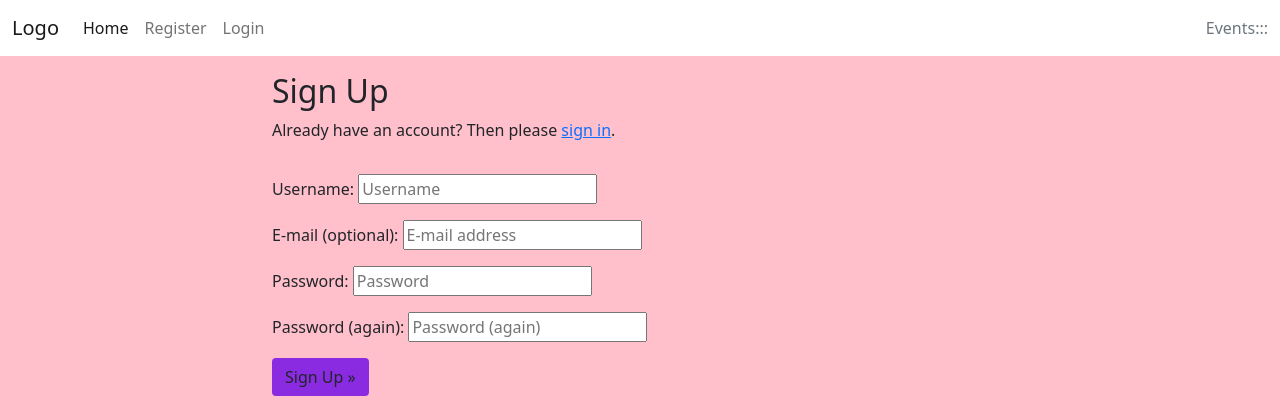
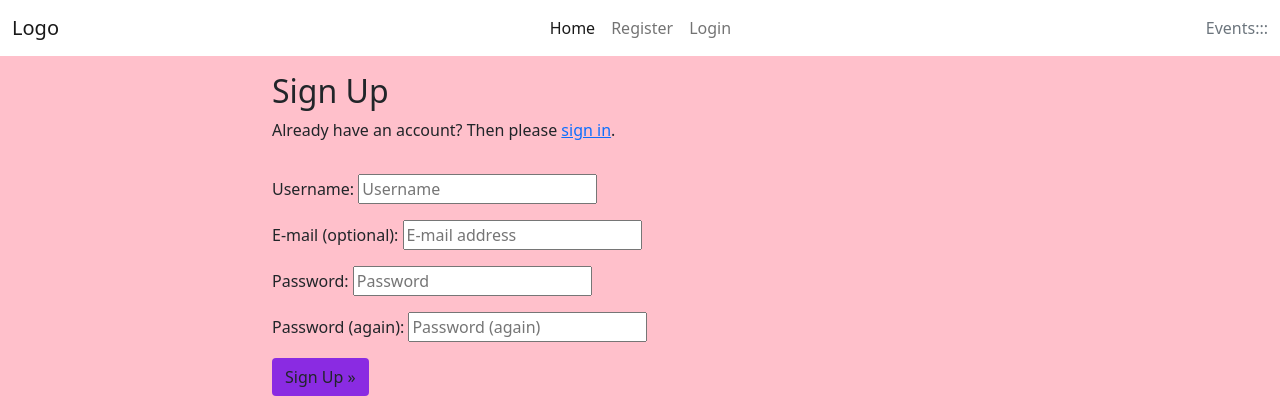
Before and after one commit to Karoskodev/Gameland, a Django app: page /accounts/signup/ in a window 1280 px wide; the page is wider, and only the part inside the window is pictured. Shown: the top 420 px of that part. Run offline with Django 3.2, Linux system fonts and the light colour scheme.

Commit message:
add mx-auto class to navbar ulso its centered

```diff
--- a/events/views.py
+++ b/events/views.py
@@ -108,7 +108,7 @@ class EntryUpdateView(View):
         if form.is_valid():
             form.save()
 
-            messages.success(request, 'Your entry was successfully updated!')
+            messages.success(request, 'Your entry was successfully edited!')
             # Redirect to a home page
             return redirect('home')
 
--- a/templates/base.html
+++ b/templates/base.html
@@ -36,7 +36,7 @@
                 <span class="navbar-toggler-icon"></span>
             </button>
             <div class="collapse navbar-collapse" id="navbarText">
-                <ul class="navbar-nav me-auto mb-2 mb-lg-0">
+                <ul class="navbar-nav me-auto mb-2 mb-lg-0 mx-auto">
                     <li class="nav-item">
                         <a class="nav-link active" aria-current="page" href="{% url 'home' %}">Home</a>
                     </li>
```
